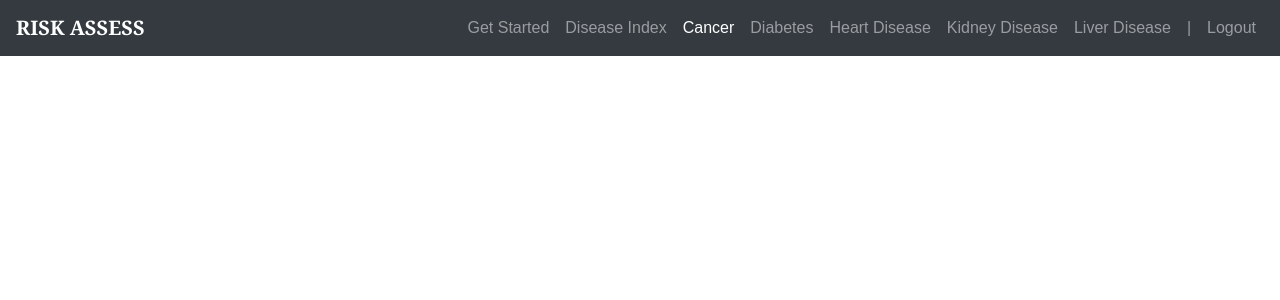
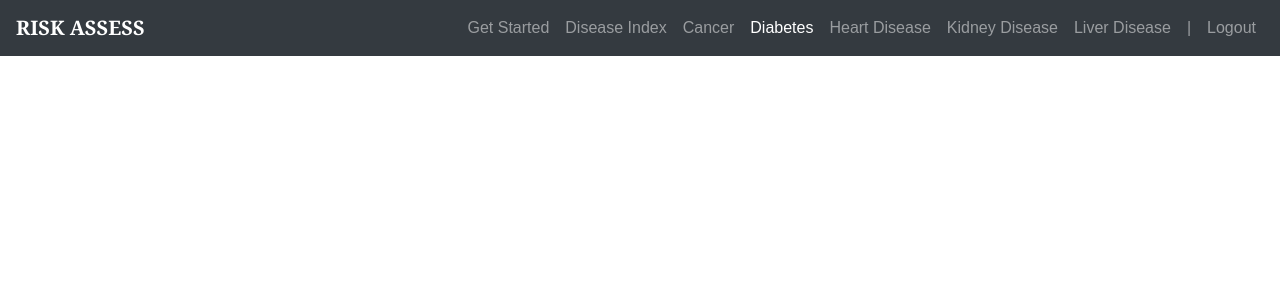
Before and after one commit to abhayshah0305/RiskAssess, a Flask app: page /diabetes in a window 1280 px wide. Shown: the top 300 px of the page. Run offline with Flask 2, Linux system fonts and the light colour scheme; parts of the project's set-up code (start-up, migrations or seed data) failed here and were passed over; some libraries are stand-ins or nearby versions.

Commit message:
Initial Commit

```diff
--- a/templates/cancer.html
+++ b/templates/cancer.html
@@ -6,7 +6,7 @@
     <link rel="stylesheet" href="https://maxcdn.bootstrapcdn.com/bootstrap/4.0.0/css/bootstrap.min.css">
     <link rel="canonical" href="https://getbootstrap.com/docs/4.5/examples/carousel/">
     <link rel="stylesheet" type="text/css" href="{{ url_for('static', filename='index.css') }}">
-	<title>RiskAssess | Cancer Prediction</title>
+	<title>RiskAssess | Breast Cancer Prediction</title>
 </head>
 <style>
 	 #main-footer
--- a/templates/diabetes.html
+++ b/templates/diabetes.html
@@ -61,10 +61,10 @@
                         <a class="nav-link" href="/disindex">Disease Index</a>
                     </li>
                     <li class="nav-item">
-                        <a class="nav-link active" href="/cancer">Cancer</a>
+                        <a class="nav-link" href="/cancer">Cancer</a>
                     </li>
                     <li class="nav-item">
-                        <a class="nav-link" href="/diabetes">Diabetes</a>
+                        <a class="nav-link active" href="/diabetes">Diabetes</a>
                     </li>
                     <li class="nav-item">
                         <a class="nav-link" href="/heart">Heart Disease</a>
```
